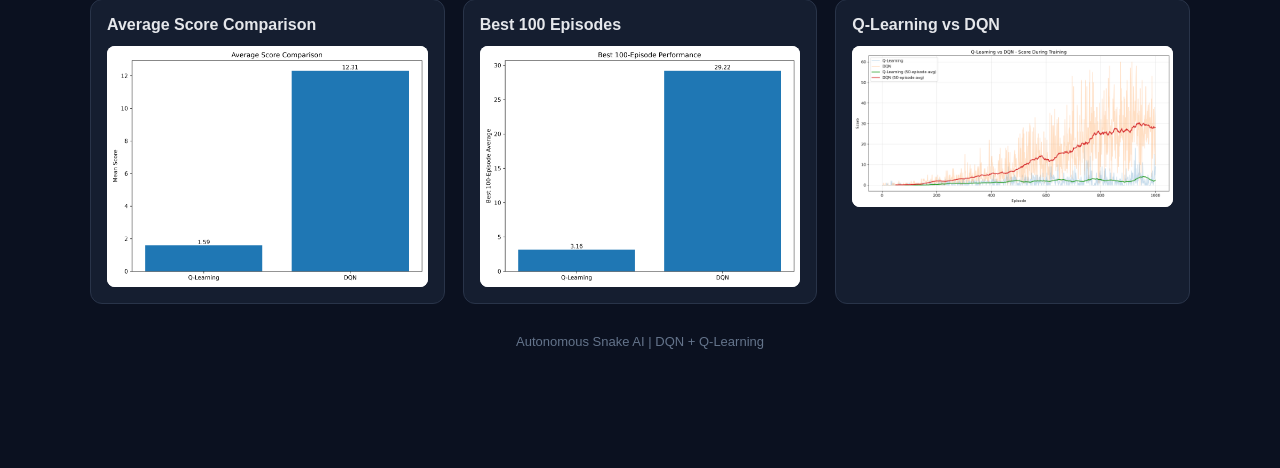
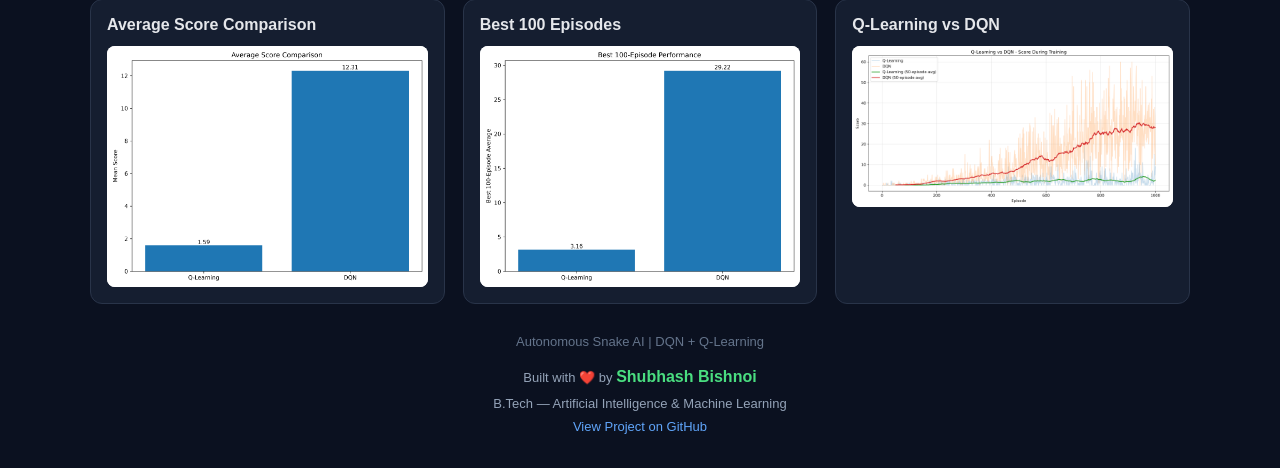
Before and after one commit to subhbishnoi/autonomous-snake-dqn, a FastAPI app: page / in a window 1280 px wide. Shown: the part 1054-1522 px from the top of the page. Before the commit the page ends 1403 px from the top, so only its background shows below. Run offline with FastAPI, Linux system fonts and the light colour scheme; parts of the project's set-up code (start-up, migrations or seed data) failed here and were passed over.

Commit message:
Add author credit to Snake game webpage

```diff
--- a/templates/index.html
+++ b/templates/index.html
@@ -194,6 +194,27 @@
             font-size: 13px;
         }
 
+
+        .author-credit {
+            margin-top: 14px;
+            color: #94a3b8;
+            line-height: 1.8;
+        }
+
+        .author-credit strong {
+            color: #4ade80;
+            font-size: 16px;
+        }
+
+        .author-credit a {
+            color: #60a5fa;
+            text-decoration: none;
+        }
+
+        .author-credit a:hover {
+            text-decoration: underline;
+        }
+
         @media (max-width: 800px) {
             .layout {
                 grid-template-columns: 1fr;
@@ -320,9 +341,17 @@
         </section>
     </main>
 
-    <div class="footer">
-        Autonomous Snake AI | DQN + Q-Learning
-    </div>
+    <footer class="footer">
+        <div>Autonomous Snake AI | DQN + Q-Learning</div>
+        <div class="author-credit">
+            Built with ❤️ by <strong>Shubhash Bishnoi</strong><br>
+            B.Tech — Artificial Intelligence &amp; Machine Learning<br>
+            <a href="https://github.com/subhbishnoi/autonomous-snake-dqn"
+               target="_blank" rel="noopener noreferrer">
+                View Project on GitHub
+            </a>
+        </div>
+    </footer>
 </div>
 
 <script>
```
